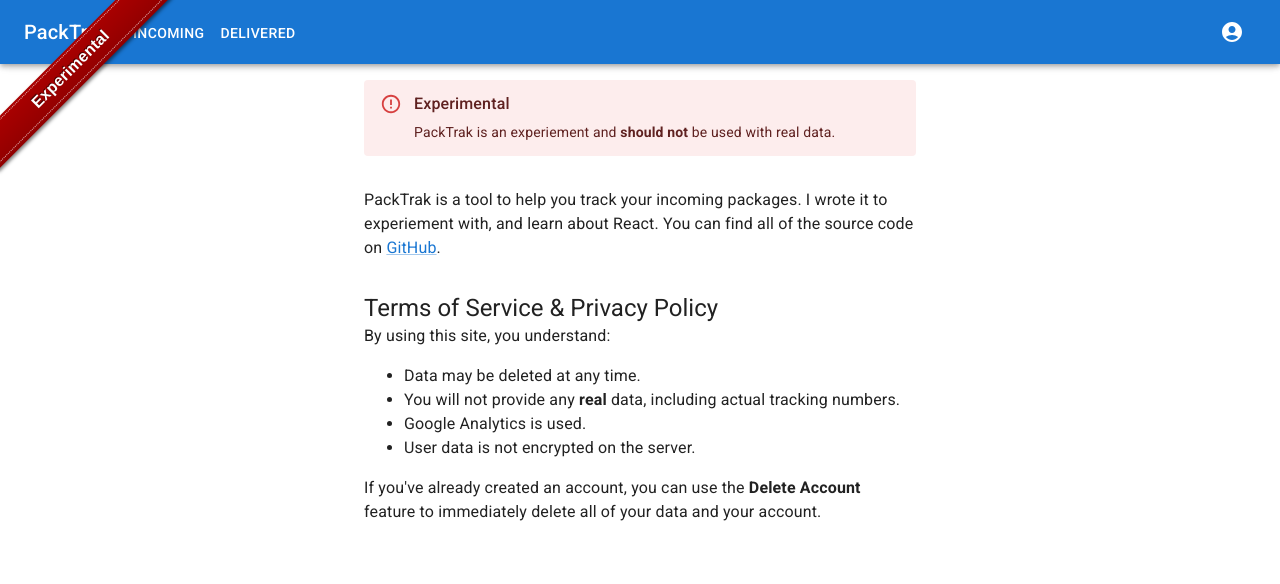
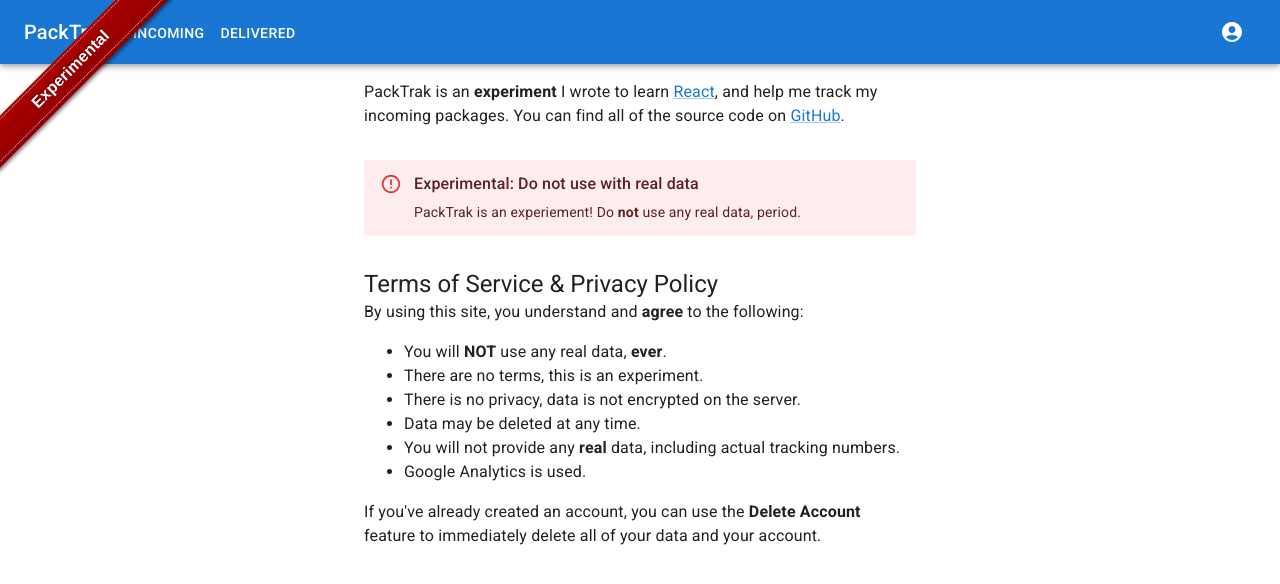
Before and after one commit to petele/packtrak, a React (Create React App) app: page /about in a window 1280 px wide. Shown: the top 584 px of the page. Built offline with nearby package versions, Linux system fonts and the light colour scheme; no server answers.

Commit message:
Fixes #1 - Home Page & Strong Warning

```diff
--- /dev/null
+++ b/src/components/WhatIsPackTrak.js
@@ -0,0 +1,26 @@
+import {
+  Alert,
+  AlertTitle,
+  Box,
+  Link,
+  Typography
+} from '@mui/material';
+
+export default function WhatIsPackTrak() {
+  return (
+    <Box>
+      <Typography variant="body1" sx={{marginTop: 2}}>
+        PackTrak is an <b>experiment</b> I wrote to
+        learn <Link href="https://reactjs.org">React</Link>, and help
+        me track my incoming packages. You can find all of the source code
+        on <Link href="https://github.com/petele/packtrak">GitHub</Link>.
+      </Typography>
+
+      <Alert severity='error' sx={{marginTop: 4}}>
+        <AlertTitle>Experimental: Do not use with real data</AlertTitle>
+        PackTrak is an experiement! Do <b>not</b> use any real
+        data, period.
+      </Alert>
+    </Box>
+  );
+}
--- a/src/views/About.js
+++ b/src/views/About.js
@@ -5,42 +5,34 @@ import {
   Link,
   Typography
 } from '@mui/material';
+import WhatIsPackTrak from '../components/WhatIsPackTrak';
 
 export default function About() {
   document.title = `About - PackTrak`;
 
   return (
     <Container component="main" maxWidth="sm" sx={{marginTop: 2}}>
-      <Alert severity='error'>
-        <AlertTitle>Experimental</AlertTitle>
-        PackTrak is an experiement and <b>should not</b> be used with real
-        data.
-      </Alert>
-
-      <Typography variant="body1" sx={{marginTop: 4}}>
-        PackTrak is a tool to help you track your incoming
-        packages. I wrote it to experiement with, and learn about React.
-        You can find all of the source code
-        on <Link href="https://github.com/petele/packtrak">GitHub</Link>.
-      </Typography>
+      <WhatIsPackTrak />
 
       <Typography variant="h5" component="h2" sx={{marginTop: 4}}>
         Terms of Service &amp; Privacy Policy
       </Typography>
 
       <Typography variant="body1">
-        By using this site, you understand:
+        By using this site, you understand and <b>agree</b> to the following:
       </Typography>
 
       <Typography variant="body1">
         <ul>
+          <li>You will <b>NOT</b> use any real data, <b>ever</b>.</li>
+          <li>There are no terms, this is an experiment.</li>
+          <li>There is no privacy, data is not encrypted on the server.</li>
           <li>Data may be deleted at any time.</li>
           <li>
             You will not provide any <b>real</b> data, including actual
             tracking numbers.
           </li>
           <li>Google Analytics is used.</li>
-          <li>User data is not encrypted on the server.</li>
         </ul>
       </Typography>
 
--- a/src/views/Home.js
+++ b/src/views/Home.js
@@ -1,4 +1,5 @@
 import { Container, Typography } from '@mui/material';
+import WhatIsPackTrak from '../components/WhatIsPackTrak';
 
 export default function Home() {
   document.title = 'PackTrak';
@@ -8,6 +9,7 @@ export default function Home() {
       <Typography component="h1" variant="h4">
         PackTrak
       </Typography>
+      <WhatIsPackTrak />
     </Container>
   );
 }
```
